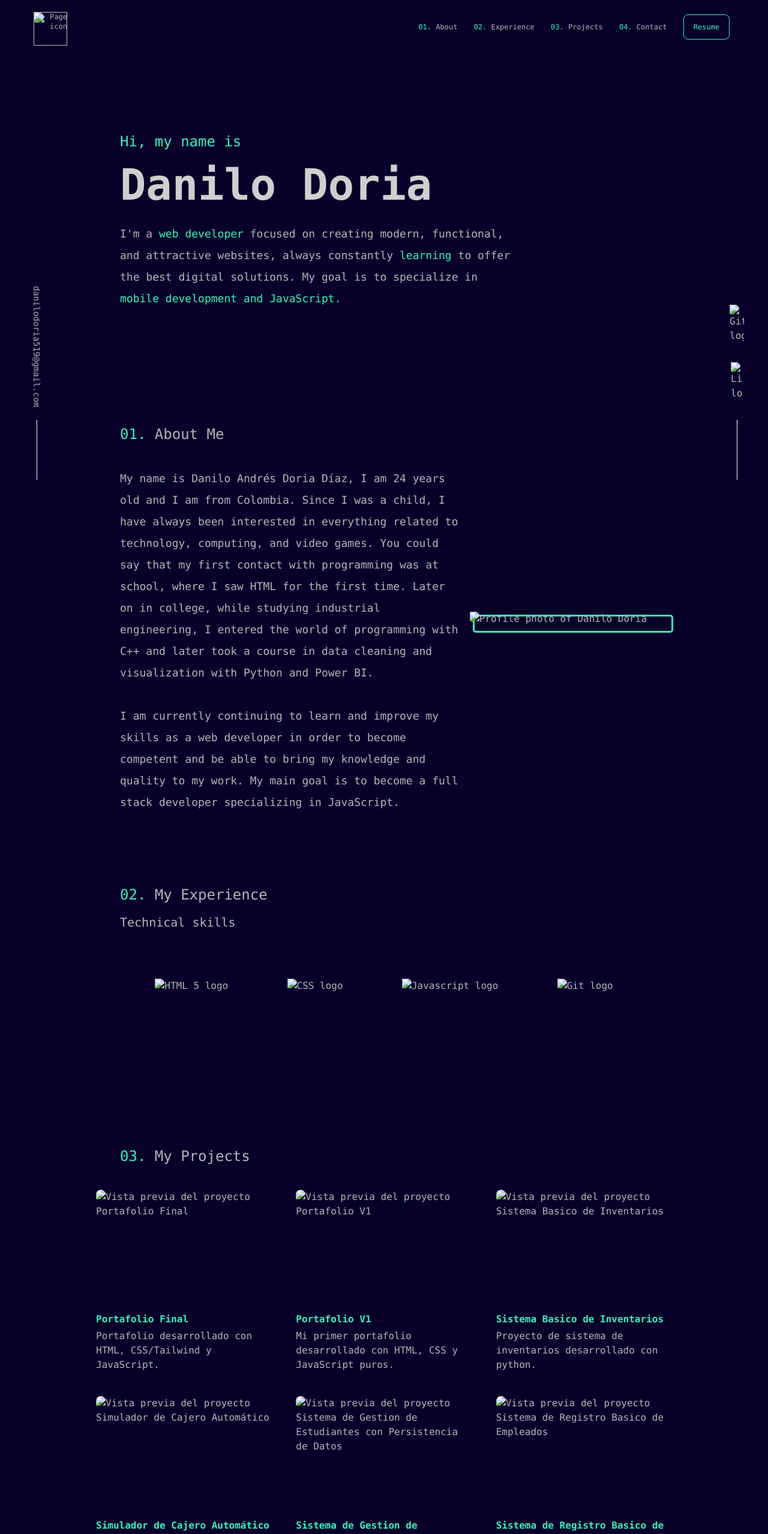
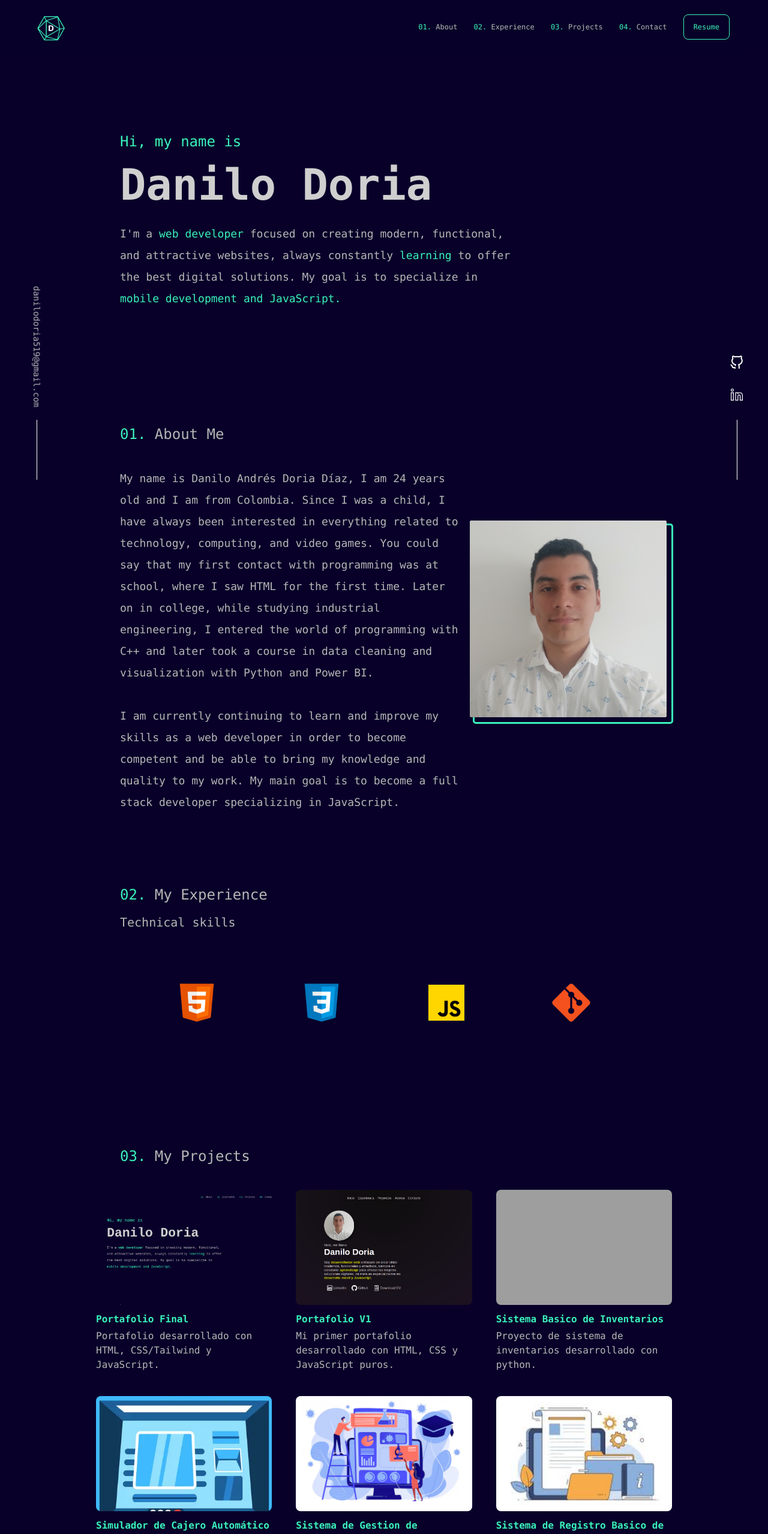
Before and after one commit to Danilo-Doria/PortfolioV2, a website: page index.html in a window 1280 px wide. Shown: the top 2558 px of the page at 60% size. Drawn offline with Linux system fonts and the light colour scheme; the site is published under a folder, as on GitHub Pages, so addresses that start at the root find nothing.

Commit message:
Relative routes

```diff
--- a/index.html
+++ b/index.html
@@ -23,10 +23,10 @@
                 <div class="relative w-14 h-14">
                     <img class="absolute w-full h-full z-10 transition-transform duration-300
                     group-hover:-translate-1 group-active:-translate-1 group-focus:-translate-1"
-                        src="/assets/icons/page-icon.png" alt="Page icon">
+                        src="./assets/icons/page-icon.png" alt="Page icon">
 
                     <!-- Sombra-->
-                    <img class="absolute w-full h-full z-0" src="/assets/icons/page-icon-shadow.png">
+                    <img class="absolute w-full h-full z-0" src="./assets/icons/page-icon-shadow.png">
                 </div>
             </a>
 
@@ -54,10 +54,10 @@
                 <div class="relative w-14 h-14">
                     <img class="absolute w-full h-full z-10 transition-transform duration-300
                     group-hover:-translate-1 group-active:-translate-1 group-focus:-translate-1"
-                        src="/assets/icons/page-icon.png" alt="Page icon">
+                        src="./assets/icons/page-icon.png" alt="Page icon">
 
                     <!-- Sombra-->
-                    <img class="absolute w-full h-full z-0" src="/assets/icons/page-icon-shadow.png">
+                    <img class="absolute w-full h-full z-0" src="./assets/icons/page-icon-shadow.png">
                 </div>
             </a>
 
@@ -79,7 +79,7 @@
             </a>
             <a class="inline-block text-span border py-3 px-4 rounded-lg transform transition duration-300
              hover:-translate-1 shadow-span hover:shadow-[3px_3px] focus:-translate-1 focus:shadow-[3px_3px] outline-none"
-                href="/assets/docs/curriculum-Danilo-Doria.pdf" target="_blank" rel="noopener noreferrer">Resume
+                href="./assets/docs/curriculum-Danilo-Doria.pdf" target="_blank" rel="noopener noreferrer">Resume
             </a>
         </nav>
 
@@ -107,7 +107,7 @@
             focus:outline-dotted focus:outline-span focus:outline-2 focus:outline-offset-8 transition-all duration-300 ease-out">
                 <span class="text-span">04. </span>Contact
             </a>
-            <a href="/assets/docs/curriculum-Danilo-Doria.pdf" target="_blank" class="inline-block text-span border py-3 px-4 rounded-lg transform transition duration-300
+            <a href="./assets/docs/curriculum-Danilo-Doria.pdf" target="_blank" class="inline-block text-span border py-3 px-4 rounded-lg transform transition duration-300
             focus:-translate-1 focus:shadow-[3px_3px] outline-none">Resume
             </a>
         </div>
@@ -131,7 +131,7 @@
             <a href="https://github.com/Danilo-Doria" rel="noopener noreferrer" target="_blank" class="group hover:-translate-y-1 focus:-translate-y-1 focus:outline-dotted focus:outline-span
              focus:outline-2 focus:outline-offset-8 transition-all duration-300 ease-out">
                 <img class="w-6 hover:content-[url('/assets/icons/github-hover-icon.svg')]
-                group-focus:content-[url('/assets/icons/github-hover-icon.svg')]" src="/assets/icons/github-icon.svg"
+                group-focus:content-[url('/assets/icons/github-hover-icon.svg')]" src="./assets/icons/github-icon.svg"
                     alt="GitHub logo">
             </a>
 
@@ -139,7 +139,7 @@
              focus:outline-2 focus:outline-offset-8 transition-all duration-300 ease-out">
                 <img class="w-5 hover:content-[url('/assets/icons/linkedin-hover-icon.svg')]
                 group-focus:content-[url('/assets/icons/linkedin-hover-icon.svg')]"
-                    src="/assets/icons/linkedin-icon.svg" alt="LinkedIn logo">
+                    src="./assets/icons/linkedin-icon.svg" alt="LinkedIn logo">
             </a>
 
             <div class="w-px h-25 bg-white"></div>
@@ -181,7 +181,7 @@
             </p>
 
             <div class="relative w-52 justify-self-center md:col-start-3 md:row-start-1 row-span-2 self-center md:w-82">
-                <img src="/assets/images/DaniloDoria-Photo.jpg" alt="Profile photo of Danilo Doria" class="relative z-10 w-full h-full transform transition duration-300 hover:-translate-1 rounded-xs
+                <img src="./assets/images/DaniloDoria-Photo.jpg" alt="Profile photo of Danilo Doria" class="relative z-10 w-full h-full transform transition duration-300 hover:-translate-1 rounded-xs
                 active:-translate-1">
 
                 <div class="absolute top-2 left-2 w-full h-full bg-transparent outline-span outline-3 z-0 rounded-xs">
@@ -199,10 +199,10 @@
             </h2>
             <h3 class="mx-10 mb-20 text-md text-md mb-7 lg:text-lg xl:text-xl">Technical skills</h3>
             <div id="carousel" class="flex justify-evenly">
-                <img src="/assets/images/html-logo.png" alt="HTML 5 logo" class="h-14 w-auto sm:h-16 md:h-20">
-                <img src="/assets/images/css-logo.png" alt="CSS logo" class="h-14 w-auto sm:h-16 md:h-20">
-                <img src="/assets/images/javascript-logo.png" alt="Javascript logo" class="h-14 w-auto sm:h-16 md:h-20">
-                <img src="/assets/images/git-logo.png" alt="Git logo" class="h-14 w-auto sm:h-16 md:h-20">
+                <img src="./assets/images/html-logo.png" alt="HTML 5 logo" class="h-14 w-auto sm:h-16 md:h-20">
+                <img src="./assets/images/css-logo.png" alt="CSS logo" class="h-14 w-auto sm:h-16 md:h-20">
+                <img src="./assets/images/javascript-logo.png" alt="Javascript logo" class="h-14 w-auto sm:h-16 md:h-20">
+                <img src="./assets/images/git-logo.png" alt="Git logo" class="h-14 w-auto sm:h-16 md:h-20">
             </div>
         </section>
 
@@ -215,7 +215,7 @@
             <div class="grid grid-cols-1 gap-10 sm:grid-cols-2 md:grid-cols-3">
                 <a href="https://github.com/Danilo-Doria/PortfolioV2" target="_blank"
                     class="outline-none hover:scale-105 focus:outline-dotted focus:outline-span focus:scale-105 focus:outline-2 focus:outline-offset-8 active:scale-100 transition-all duration-300 ease-out">
-                    <img src="/assets/images/project-1.png" alt="Vista previa del proyecto Portafolio Final"
+                    <img src="./assets/images/project-1.png" alt="Vista previa del proyecto Portafolio Final"
                         class="w-full h-48 object-cover rounded-lg">
 
                     <div class="card-content">
@@ -228,7 +228,7 @@
 
                 <a href="https://github.com/Danilo-Doria/Portfolio" target="_blank"
                     class="outline-none hover:scale-105 focus:outline-dotted focus:outline-span focus:scale-105 focus:outline-2 focus:outline-offset-8 active:scale-100 transition-all duration-300 ease-out">
-                    <img src="/assets/images/project-2.png" alt="Vista previa del proyecto Portafolio V1"
+                    <img src="./assets/images/project-2.png" alt="Vista previa del proyecto Portafolio V1"
                         class="w-full h-48 object-cover rounded-lg">
 
                     <div class="card-content">
@@ -241,7 +241,7 @@
 
                 <a href="https://github.com/Danilo-Doria/BasicInventorySystem" target="_blank"
                     class="outline-none hover:scale-105 focus:outline-dotted focus:outline-span focus:scale-105 focus:outline-2 focus:outline-offset-8 active:scale-100 transition-all duration-300 ease-out">
-                    <img src="/assets/images/project-3.png"
+                    <img src="./assets/images/project-3.png"
                         alt="Vista previa del proyecto Sistema Basico de Inventarios"
                         class="w-full h-48 object-cover rounded-lg">
 
@@ -255,7 +255,7 @@
 
                 <a href="https://github.com/Danilo-Doria/SimuladorDeCajeroAutomaticoBasico" target="_blank"
                     class="outline-none hover:scale-105 focus:outline-dotted focus:outline-span focus:scale-105 focus:outline-2 focus:outline-offset-8 active:scale-100 transition-all duration-300 ease-out">
-                    <img src="/assets/images/project-4.png"
+                    <img src="./assets/images/project-4.png"
                         alt="Vista previa del proyecto Simulador de Cajero Automático"
                         class="w-full h-48 object-cover rounded-lg">
 
@@ -269,7 +269,7 @@
 
                 <a href="https://github.com/Danilo-Doria" target="_blank"
                     class="outline-none hover:scale-105 focus:outline-dotted focus:outline-span focus:scale-105 focus:outline-2 focus:outline-offset-8 active:scale-100 transition-all duration-300 ease-out">
-                    <img src="/assets/images/project-5.png"
+                    <img src="./assets/images/project-5.png"
                         alt="Vista previa del proyecto Sistema de Gestion de Estudiantes con Persistencia de Datos"
                         class="w-full h-48 object-cover rounded-lg">
 
@@ -283,7 +283,7 @@
 
                 <a href="https://github.com/Danilo-Doria" target="_blank"
                     class="outline-none hover:scale-105 focus:outline-dotted focus:outline-span focus:scale-105 focus:outline-2 focus:outline-offset-8 active:scale-100 transition-all duration-300 ease-out">
-                    <img src="/assets/images/project-6.png"
+                    <img src="./assets/images/project-6.png"
                         alt="Vista previa del proyecto Sistema de Registro Basico de Empleados"
                         class="w-full h-48 object-cover rounded-lg">
 
@@ -320,7 +320,7 @@
             <a href="https://github.com/Danilo-Doria" rel="noopener noreferrer" target="_blank" class="group focus:-translate-y-1 focus:outline-dotted focus:outline-span
             focus:outline-2 focus:outline-offset-8 transition-all duration-300 ease-out">
                 <img class="w-6 hover:content-[url('/assets/icons/github-hover-icon.svg')]
-                group-focus:content-[url('/assets/icons/github-hover-icon.svg')]" src="/assets/icons/github-icon.svg"
+                group-focus:content-[url('/assets/icons/github-hover-icon.svg')]" src="./assets/icons/github-icon.svg"
                     alt="GitHub logo">
             </a>
 
@@ -328,7 +328,7 @@
                 focus:outline-2 focus:outline-offset-8 transition-all duration-300 ease-out">
                 <img class="w-5 hover:content-[url('/assets/icons/linkedin-hover-icon.svg')]
                 group-focus:content-[url('/assets/icons/linkedin-hover-icon.svg')]"
-                    src="/assets/icons/linkedin-icon.svg" alt="LinkedIn logo">
+                    src="./assets/icons/linkedin-icon.svg" alt="LinkedIn logo">
             </a>
         </div>
         <p class="text-sm text-center">© <span id="year"></span> Danilo Doria — All rights reserved.</p>
```
